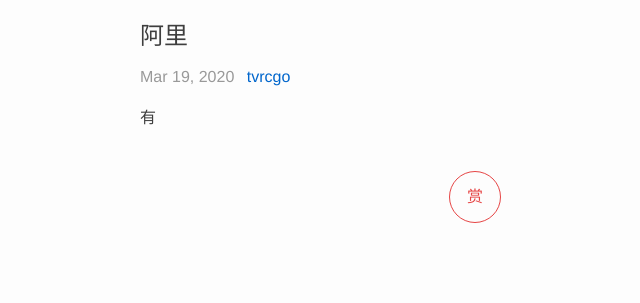
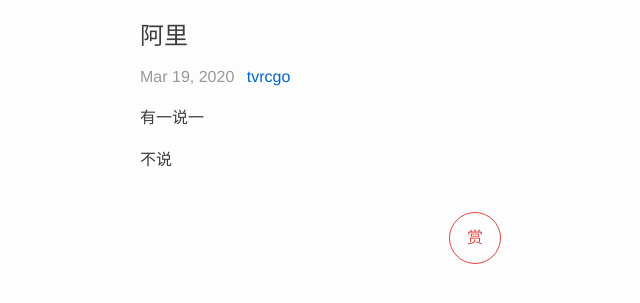
Before and after one commit to tvrcgo/tvrcgo.github.io, a Jekyll site: the page built from _posts/2020-03-19-kn0dsa.md, in a window 1280 px wide. Shown: the top 303 px of the page, without its empty margins (165-805 px from the left). Built offline with Jekyll 4.4.1, drawn with Linux system fonts in a browser that asks for light colours.

Commit message:
Update 2020-03-19-kn0dsa.md from yuque/tvrcgo/blog/kn0dsa

```diff
--- a/_posts/2020-03-19-kn0dsa.md
+++ b/_posts/2020-03-19-kn0dsa.md
@@ -4,4 +4,6 @@ title: 阿里
 categories: [blog]
 tag:
 ---
-有
+有一说一
+
+不说
```
